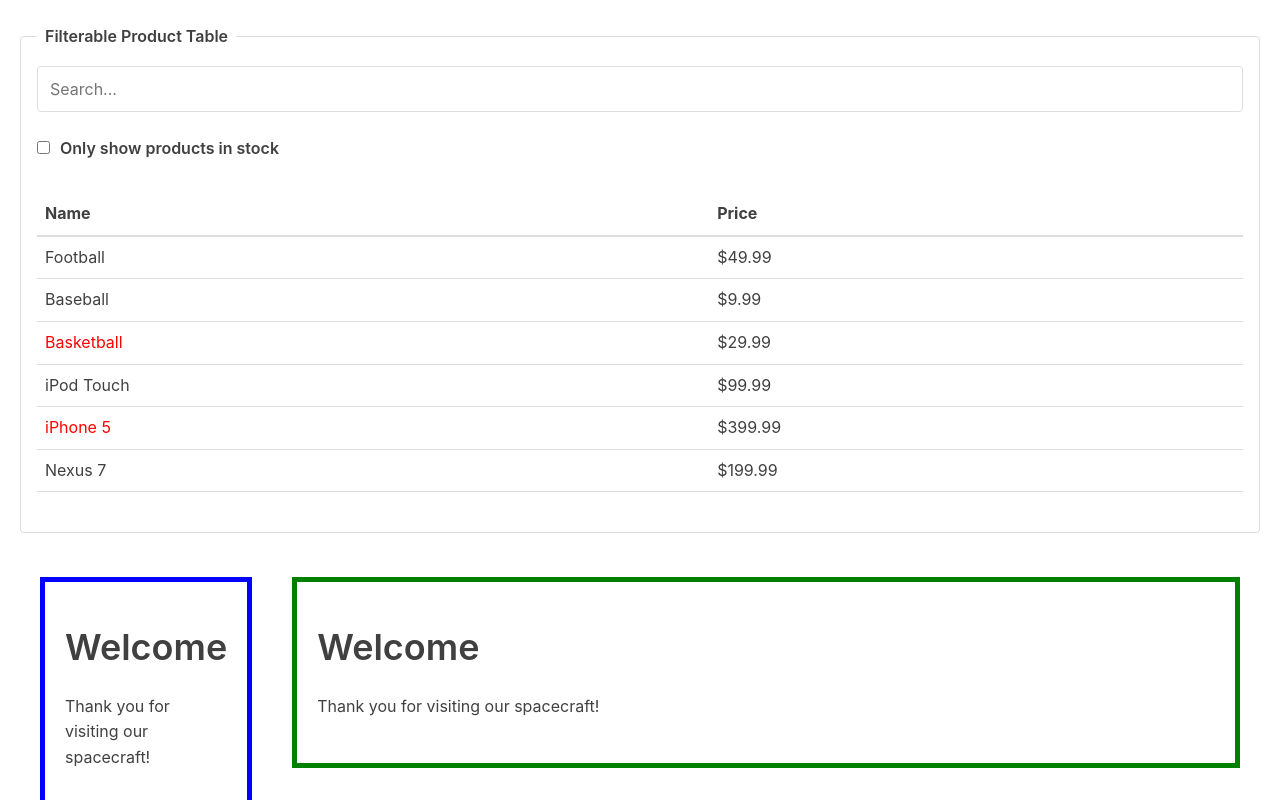
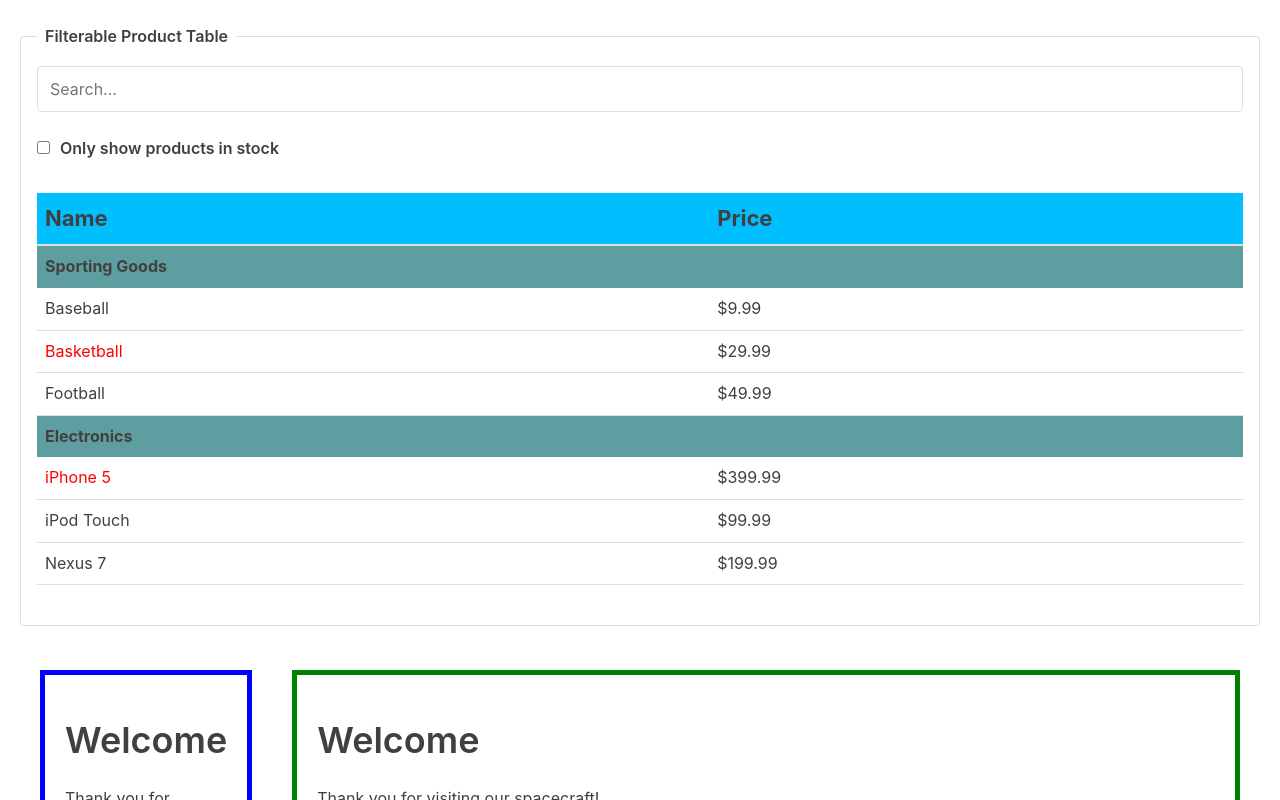
Before and after one commit to ravitejagGitHub/react-tutorial, a React (Create React App) app: page / in a window 1280 px wide. Shown: the top 800 px of the page. Built offline with nearby package versions, Linux system fonts and the light colour scheme.

Commit message:
Thinking in React : add category

```diff
--- a/src/ThinkingInReact/FilterableProductTable.js
+++ b/src/ThinkingInReact/FilterableProductTable.js
@@ -1,6 +1,6 @@
 import { Component } from "react";
 
-import { products } from "./products";
+import { productsData } from "./products";
 import { ProductTable } from "./ProductTable";
 import { SearchBar } from "./SearchBar";
 
@@ -29,7 +29,7 @@ export class FilterableProductTable extends Component {
 
 	render() {
 		const { filterText, inStockOnly } = this.state;
-
+		const products = this._sortedProducts();
 		return (
 			<fieldset>
 				<legend>Filterable Product Table</legend>
@@ -52,4 +52,20 @@ export class FilterableProductTable extends Component {
 			</fieldset>
 		);
 	}
+
+	_sortedProducts() {
+		return productsData.sort((a, b) => {
+			var nameA = a.name.toUpperCase(); // ignore upper and lowercase
+			var nameB = b.name.toUpperCase(); // ignore upper and lowercase
+			if (nameA < nameB) {
+				return -1;
+			}
+			if (nameA > nameB) {
+				return 1;
+			}
+
+			// names must be equal
+			return 0;
+		});
+	}
 }
--- /dev/null
+++ b/src/ThinkingInReact/ProductCategoryRow.js
@@ -0,0 +1,12 @@
+import { Component } from "react";
+
+export class ProductCategoryRow extends Component {
+	render() {
+		const { category, bgColor } = this.props;
+		return (
+			<tr style={{ backgroundColor: bgColor }}>
+				<th colSpan="2">{category}</th>
+			</tr>
+		);
+	}
+}
--- a/src/ThinkingInReact/ProductHeader.js
+++ b/src/ThinkingInReact/ProductHeader.js
@@ -4,7 +4,10 @@ export class ProductHeader extends Component {
 	render() {
 		const { headers } = this.props;
 		return (
-			<thead className="header">
+			<thead
+				className="header"
+				style={{ backgroundColor: "deepskyblue", fontSize: "22px" }}
+			>
 				<tr>
 					{headers.map((header) => (
 						<th key={header} className="header__column">
--- a/src/ThinkingInReact/ProductTable.js
+++ b/src/ThinkingInReact/ProductTable.js
@@ -1,27 +1,51 @@
 import { Component } from "react";
+import { ProductCategoryRow } from "./ProductCategoryRow";
 import { ProductHeader } from "./ProductHeader";
 import { ProductRow } from "./ProductRow";
 
 export class ProductTable extends Component {
 	render() {
 		const { products, filterText, inStockOnly } = this.props;
-		const filteredProducts = products.filter(
+		const filteredProducts = this._filterProducts(
+			products,
+			filterText,
+			inStockOnly
+		);
+
+		if (filteredProducts.length === 0) {
+			return <p>No Products found!</p>;
+		}
+
+		const productRows = [];
+		let lastCategory = null;
+
+		filteredProducts.forEach((product) => {
+			if (product.category !== lastCategory) {
+				productRows.push(
+					<ProductCategoryRow
+						category={product.category}
+						bgColor="cadetblue"
+						key={product.category}
+					/>
+				);
+			}
+			productRows.push(<ProductRow product={product} key={product.name} />);
+			lastCategory = product.category;
+		});
+
+		return (
+			<table className="products">
+				<ProductHeader headers={["Name", "Price"]} />
+				<tbody>{productRows}</tbody>
+			</table>
+		);
+	}
+
+	_filterProducts(products, filterText, inStockOnly) {
+		return products.filter(
 			(p) =>
 				p.name.toLocaleLowerCase().indexOf(filterText.toLocaleLowerCase()) >=
 					0 && (inStockOnly ? p.stocked === inStockOnly : true)
 		);
-
-		return filteredProducts.length > 0 ? (
-			<table className="products">
-				<ProductHeader headers={["Name", "Price"]} />
-				<tbody>
-					{filteredProducts.map((p) => (
-						<ProductRow key={p.name} product={p} />
-					))}
-				</tbody>
-			</table>
-		) : (
-			<p>No Products found!</p>
-		);
 	}
 }
--- a/src/ThinkingInReact/products.js
+++ b/src/ThinkingInReact/products.js
@@ -1,15 +1,9 @@
-export const products = [
+export const productsData = [
 	{
 		category: "Sporting Goods",
 		price: "$49.99",
 		stocked: true,
 		name: "Football",
-	},
-	{
-		category: "Sporting Goods",
-		price: "$9.99",
-		stocked: true,
-		name: "Baseball",
 	},
 	{
 		category: "Sporting Goods",
@@ -19,15 +13,21 @@ export const products = [
 	},
 	{
 		category: "Electronics",
-		price: "$99.99",
-		stocked: true,
-		name: "iPod Touch",
-	},
-	{
-		category: "Electronics",
 		price: "$399.99",
 		stocked: false,
 		name: "iPhone 5",
 	},
 	{ category: "Electronics", price: "$199.99", stocked: true, name: "Nexus 7" },
+	{
+		category: "Sporting Goods",
+		price: "$9.99",
+		stocked: true,
+		name: "Baseball",
+	},
+	{
+		category: "Electronics",
+		price: "$99.99",
+		stocked: true,
+		name: "iPod Touch",
+	},
 ];
```
